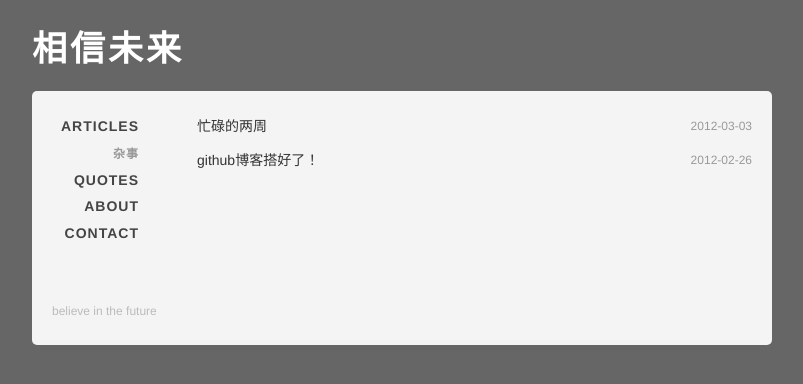
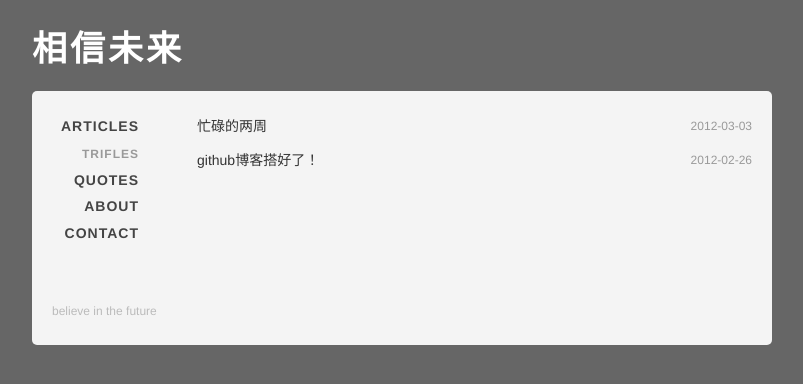
Before and after one commit to actan/actan.github.com, a Jekyll site: the page built from index.html, in a window 1280 px wide. Shown: the top 384 px of the page, without its empty margins (238-1041 px from the left). Built offline with Jekyll 4.4.1, drawn with Linux system fonts in a browser that asks for light colours; Markdown is read by kramdown in place of the engine named in the settings.

Commit message:
category

```diff
--- a/_posts/2012-02-26-funlog.tk_is_my_new_blog.md
+++ b/_posts/2012-02-26-funlog.tk_is_my_new_blog.md
@@ -1,7 +1,7 @@
 ---
 layout: post
 title: github博客搭好了！
-category: 杂事
+category: trifles
 ---
 
 本来想在dotcloud上建一个wordpress来写点东东，谁知在研究过程中发现原来并不是那么简单。
--- a/_posts/2012-03-03-busy-velocity-upgrading-week.md
+++ b/_posts/2012-03-03-busy-velocity-upgrading-week.md
@@ -1,7 +1,7 @@
 ---
 layout: post
 title: 忙碌的两周
-category: 杂事
+category: trifles
 ---
 
 过去的两周很忙，接下来的两周应该也是如此。给Velocity升级说小也小，说大也大，繁琐而要求细致。也好，总比每天不知道怎么写time report要好。
```
